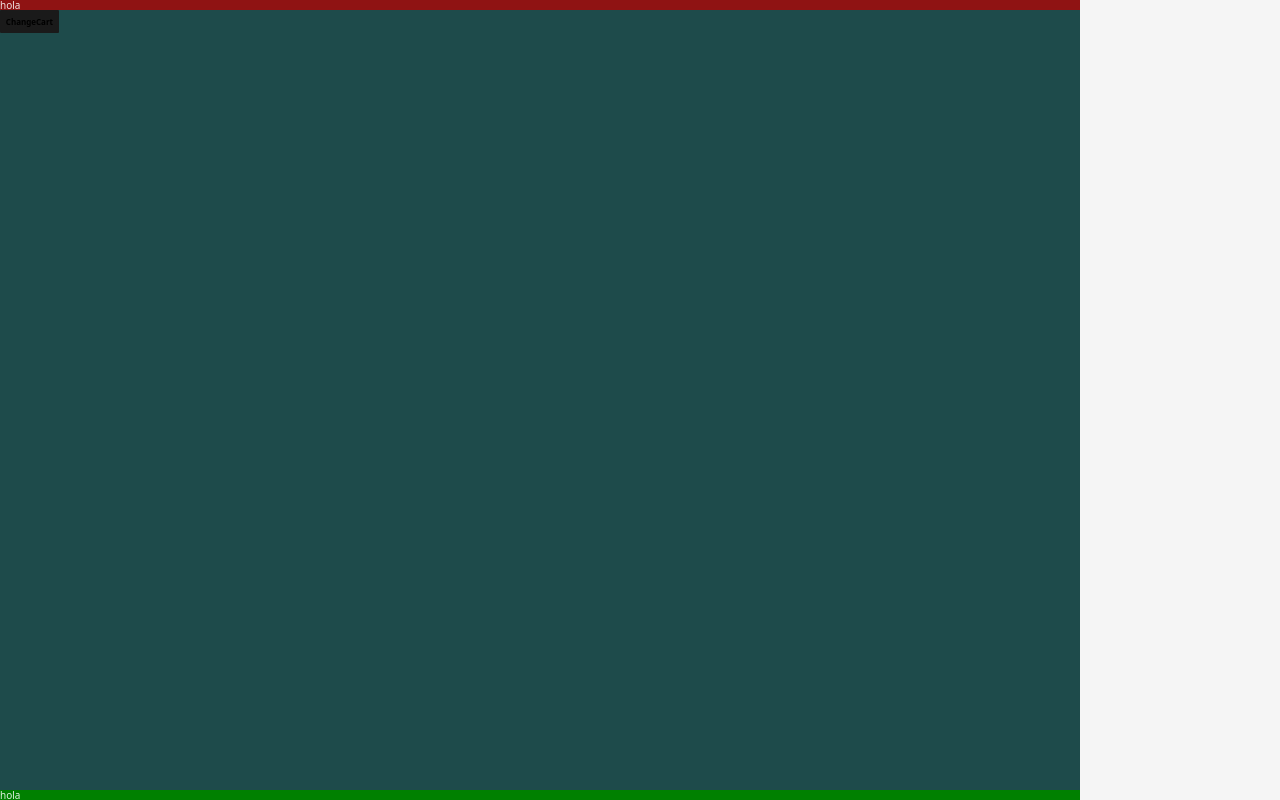
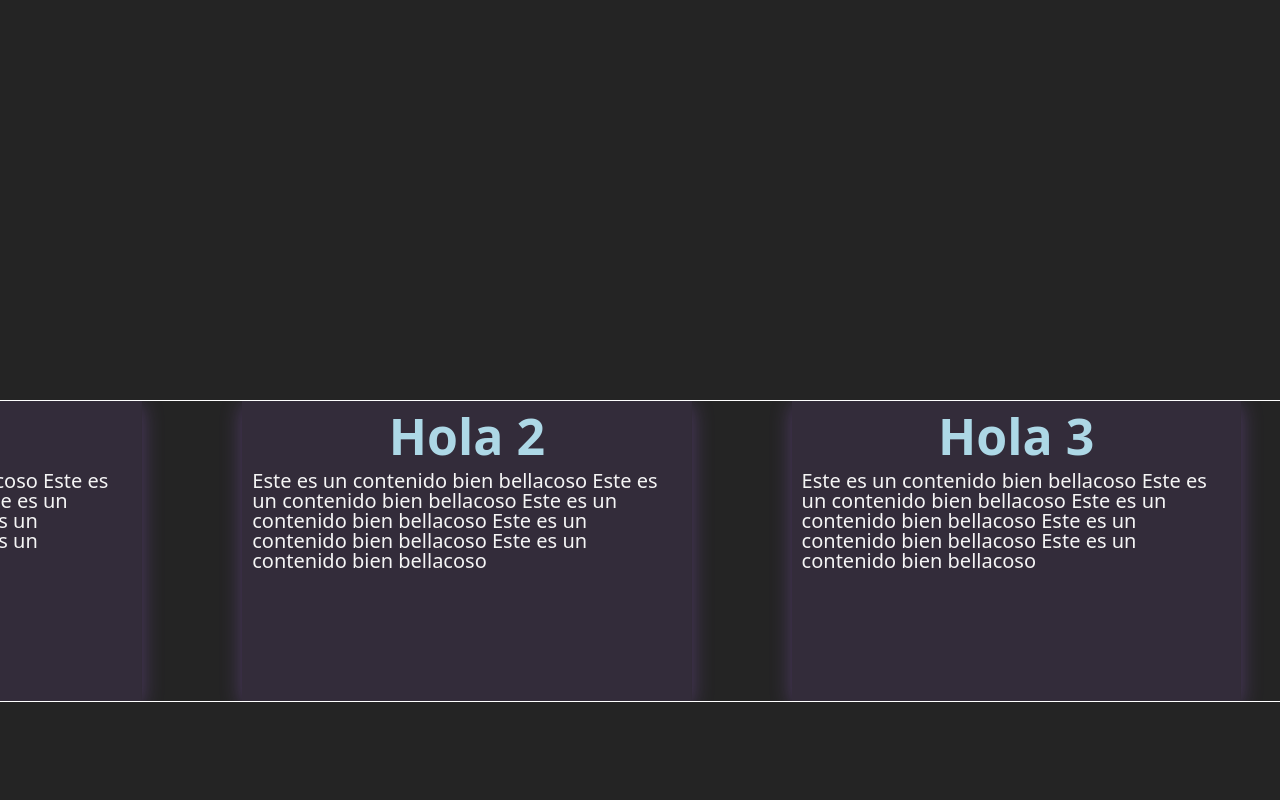
Before and after one commit to JoseAv/Examples-React-19, a React (Vite) app: page / in a window 1280 px wide. Built offline with nearby package versions, Linux system fonts and the light colour scheme.

Commit message:
Carousel infinito

```diff
--- a/src/App.css
+++ b/src/App.css
@@ -13,6 +13,7 @@
 
 body {
   line-height: 1;
+  position: relative;
 }
 
 ol,
--- a/src/App.tsx
+++ b/src/App.tsx
@@ -1,5 +1,5 @@
 import './App.css'
-import { Index } from './modules/css/Menu/pages/Index'
+import { Slider } from './modules/css/slider/Slider'
 function App() {
 
   return (
@@ -19,7 +19,8 @@ function App() {
       {/* <Count /> */}
       {/* <ListTask /> */}
       {/* <Persistent /> */}
-      <Index />
+      {/* <Index /> */}
+      <Slider />
 
     </>
   )
--- a/src/modules/css/Menu/pages/Index.tsx
+++ b/src/modules/css/Menu/pages/Index.tsx
@@ -17,9 +17,5 @@ export const Index = () => {
                 <footer>hola</footer>
             </div>
         </>
-
-
     )
-
-
 }
--- /dev/null
+++ b/src/modules/css/slider/Content.tsx
@@ -0,0 +1,22 @@
+import './slider.css'
+
+export const Content = ({ ele }: { ele: number }) => {
+
+
+
+    return (
+
+        <div className='card'>
+            <h2>Hola {ele}</h2>
+            <p>Este es un contenido bien bellacoso
+                Este es un contenido bien bellacoso
+                Este es un contenido bien bellacoso
+                Este es un contenido bien bellacoso
+                Este es un contenido bien bellacoso
+            </p>
+        </div>
+
+    )
+
+
+}
--- /dev/null
+++ b/src/modules/css/slider/Slider.tsx
@@ -0,0 +1,21 @@
+import './slider.css'
+
+import { Content } from "./Content";
+const elements = [1, 2, 3, 4, 5, 6, 7, 8, 9, 10]
+
+
+
+export const Slider = () => (
+    <div className="body-main">
+        <div className='container-carrouserl'>
+            {elements.map((ele) => {
+                return (
+                    <Content ele={ele} />
+                )
+            })}
+        </div>
+
+    </div>
+
+
+)
--- /dev/null
+++ b/src/modules/css/slider/slider.css
@@ -0,0 +1,60 @@
+/* Card */
+.card {
+    display: flex;
+    align-items: center;
+    flex-direction: column;
+    flex-wrap: wrap;
+    background-color: rgba(183, 116, 255, 0.1);
+    width: 20%;
+    height: 300px;
+    padding: 10px;
+    gap: 10px;
+    box-shadow: 0px 4px 20px 0 rgba(183, 116, 255, 0.3);
+    flex-shrink: 0;
+    overflow: hidden;
+}
+
+.card h2 {
+    font-size: 5rem;
+    color: lightblue;
+    text-wrap: stable;
+}
+
+.card p {
+    font-size: 2rem;
+    text-wrap: pretty;
+    color: whitesmoke;
+}
+
+/* CONTAINER CARROUSEL */
+.body-main {
+    min-height: 100vh;
+    position: relative;
+    width: 100%;
+    overflow: hidden;
+
+}
+
+
+.container-carrouserl {
+    overflow: hidden;
+    display: flex;
+    gap: 100px;
+    position: absolute;
+    top: 50%;
+    left: 0;
+
+    border: 1px solid white;
+    animation: carousel 20s linear infinite;
+}
+
+@keyframes carousel {
+    from {
+        transform: translateX(0);
+    }
+
+    100% {
+        transform: translateX(-50%);
+    }
+
+}
```
